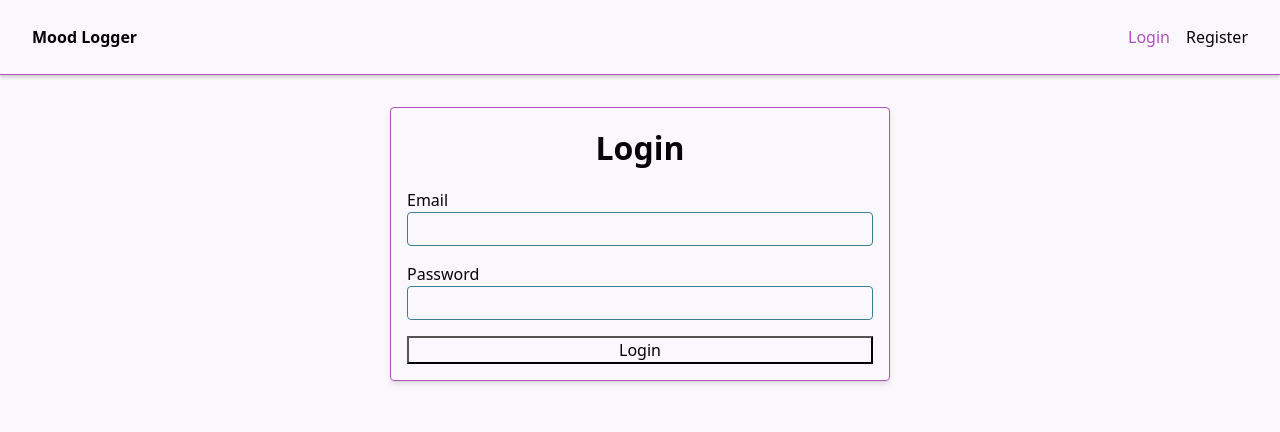
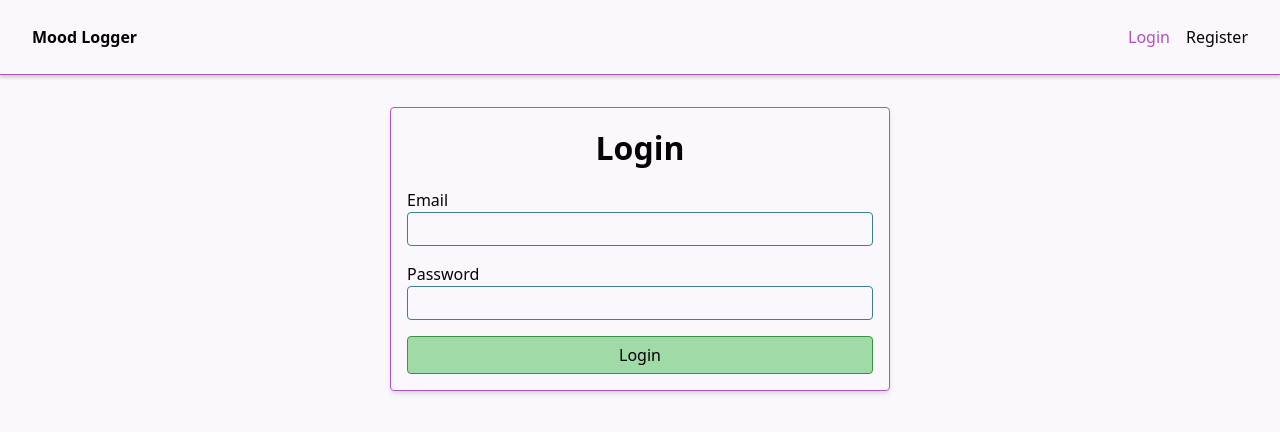
Before and after one commit to jonmico/mood-logger-client, a React (Vite) app: page /login in a window 1280 px wide. Shown: the top 432 px of the page. Built offline with nearby package versions, Linux system fonts and the light colour scheme.

Commit message:
Styles login button.

```diff
--- a/src/pages/Login.module.css
+++ b/src/pages/Login.module.css
@@ -49,3 +49,19 @@
     }
   }
 }
+
+.button {
+  background-color: var(--secondary);
+  border: 1px solid var(--secondary-600);
+  border-radius: 4px;
+  padding: 6px 8px;
+  transition:
+    background-color,
+    border 200ms ease-in-out;
+
+  &:hover {
+    cursor: pointer;
+    background-color: var(--secondary-300);
+    border: 1px solid var(--secondary-700);
+  }
+}
--- a/src/pages/Login.tsx
+++ b/src/pages/Login.tsx
@@ -2,7 +2,6 @@ import { useState } from "react";
 import styles from "./Login.module.css";
 
 // TODO: Write handleSubmit function.
-// TODO: Style button.
 
 interface LoginFormState {
   email: string;
@@ -55,7 +54,9 @@ export default function Login() {
               onChange={handleOnChange}
             />
           </div>
-          <button type="submit">Login</button>
+          <button type="submit" className={styles.button}>
+            Login
+          </button>
         </form>
       </div>
     </div>
```
